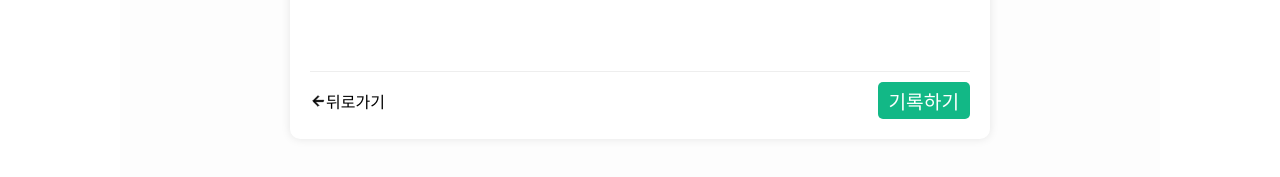
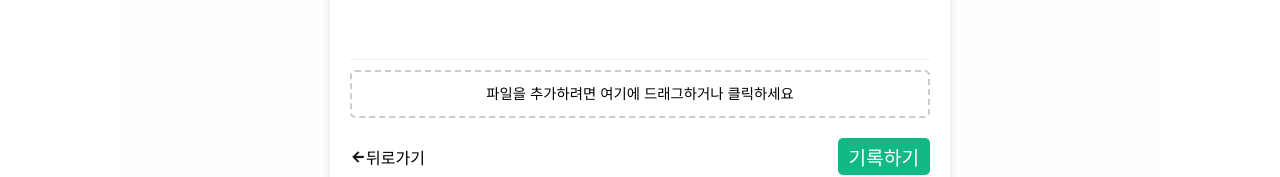
Before and after one commit to memomou/memo_frontend, a React (Create React App) app: page /post/write in a window 1280 px wide. Shown: the part 505-682 px from the top of the page. Built offline with nearby package versions, Linux system fonts and the light colour scheme; no server answers.

Commit message:
feat: 파일 추가 Template 생성

```diff
--- a/src/views/pages/detailPost/DetailPostPage.style.ts
+++ b/src/views/pages/detailPost/DetailPostPage.style.ts
@@ -35,6 +35,7 @@ export const PosterNewContainer = styled.div`
 
   .editor-container {
     display: flex;
+    flex: 1;
     flex-direction: row;
     width: -webkit-fill-available;
     justify-content: center;
--- a/src/views/pages/newPost/PosterPostPage.tsx
+++ b/src/views/pages/newPost/PosterPostPage.tsx
@@ -9,6 +9,8 @@ import { axiosInstance } from '../../../helpers/helper';
 import { serialize } from "../../../components/SlateEditor/serialize";
 import { CategoriesState, PostType } from "../../../components/atom/atoms";
 import {  } from 'react-router-dom';
+import { FileUploadArea } from "./posterPostPage.style";
+import React, { useCallback } from 'react';
 
 const defaultValue : Element[] = [
   {
@@ -134,6 +136,35 @@ function PosterPostPage() {
     navigate(-1);
   };
 
+  const [isDragging, setIsDragging] = useState(false);
+
+  const handleFileUpload = useCallback((files: FileList | null) => {
+    if (files) {
+      // 파일 업로드 로직 구현
+      console.log("업로드된 파일:", Array.from(files));
+    }
+  }, []);
+
+  const handleDragOver = useCallback((event: React.DragEvent<HTMLDivElement>) => {
+    event.preventDefault();
+    event.stopPropagation();
+    setIsDragging(true);
+  }, []);
+
+  const handleDragLeave = useCallback((event: React.DragEvent<HTMLDivElement>) => {
+    event.preventDefault();
+    event.stopPropagation();
+    setIsDragging(false);
+  }, []);
+
+  const handleDrop = useCallback((event: React.DragEvent<HTMLDivElement>) => {
+    event.preventDefault();
+    event.stopPropagation();
+    setIsDragging(false);
+    const files = event.dataTransfer.files;
+    handleFileUpload(files);
+  }, [handleFileUpload]);
+
   return (
     <PosterNewPageContainer>
       <PosterNewContainer>
@@ -178,8 +209,25 @@ function PosterPostPage() {
                   }
                 />
             </div>
+            <div className="file-upload-wrapper">
+              <FileUploadArea
+                onClick={() => document.getElementById('fileInput')?.click()}
+                onDragOver={handleDragOver}
+                onDragLeave={handleDragLeave}
+                onDrop={handleDrop}
+                isDragging={isDragging}
+              >
+                {isDragging ? '파일을 여기에 놓으세요' : '파일을 추가하려면 여기에 드래그하거나 클릭하세요'}
+              </FileUploadArea>
+              <input
+                id="fileInput"
+                type="file"
+                style={{ display: 'none' }}
+                onChange={(e) => handleFileUpload(e.target.files)}
+                multiple
+              />
+            </div>
             <div className="BottomContainer">
-
               <button onClick={goBack}>
               <svg xmlns="http://www.w3.org/2000/svg" fill="currentColor" viewBox="0 0 24 24" stroke="currentColor" height="1em" width="1em">
                 <path strokeLinecap="round" strokeLinejoin="round" strokeWidth="1" d="M20 11H7.83l5.59-5.59L12 4l-8 8 8 8 1.41-1.41L7.83 13H20v-2z" />
--- a/src/views/pages/newPost/posterPostPage.style.ts
+++ b/src/views/pages/newPost/posterPostPage.style.ts
@@ -23,15 +23,14 @@ export const StyledSlateEditor = styled(SlateEditor)`
 export const PosterNewPageContainer = styled.div`
   flex: 1;
   display: flex;
-  align-items: flex-start;
+  justify-content: center;
 `
 
 export const PosterNewContainer = styled.div`
   display: flex;
-  align-items: center;
   flex-direction: column;
-  justify-content: center;
   flex: 1;
+  max-width: 700px;
   padding: 20px;
   .options-bar {
     width: -webkit-fill-available;
@@ -51,6 +50,7 @@ export const PosterNewContainer = styled.div`
 
   .editor-container {
     display: flex;
+    flex: 1;
     min-height: 567px;
     flex-direction: row;
     width: -webkit-fill-available;
@@ -88,6 +88,12 @@ export const PosterNewForm = styled.form`
       display: flex;
       flex-direction: column;
     }
+  }
+
+  // 파일 업로드 영역을 위한 새로운 스타일
+  .file-upload-wrapper {
+    width: 100%;
+    margin-bottom: 20px;
   }
 
   .placeholder {
@@ -137,3 +143,19 @@ export const PosterNewForm = styled.form`
     }
   }
 `;
+
+export const FileUploadArea = styled.div.attrs<{ isDragging: boolean }>({ isDragging: false })`
+  border: 2px dashed ${props => props.isDragging ? '#12b886' : '#ccc'};
+  border-radius: 5px;
+  padding: 15px;
+  text-align: center;
+  cursor: pointer;
+  transition: all 0.3s;
+  font-size: 0.9em;
+  background-color: ${props => props.isDragging ? '#e6f8f3' : 'transparent'};
+  color: ${props => props.isDragging ? '#12b886' : 'inherit'};
+
+  &:hover {
+    background-color: #f0f0f0;
+  }
+`;
```
